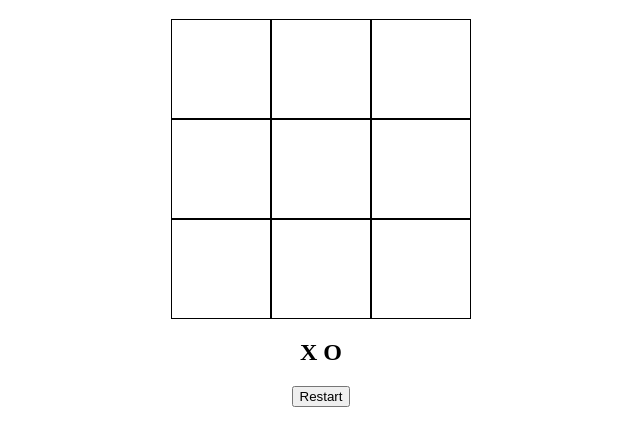
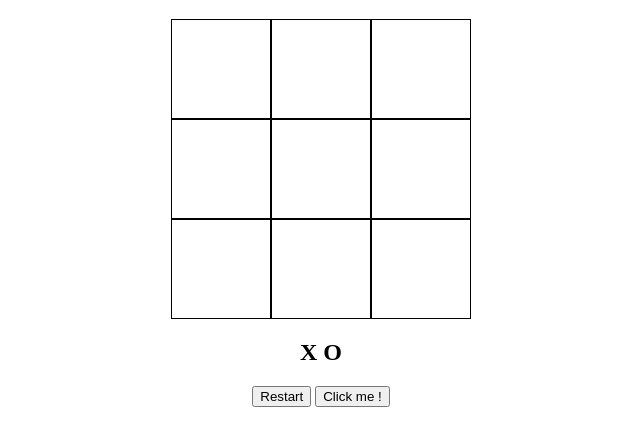
Before and after one commit to Mohamed-kada/tictoe2, a website: page public/mohamed.html in a window 1280 px wide. Shown: the part 61-506 px from the top of the page, without its empty margins (319-959 px from the left). Drawn offline with Linux system fonts and the light colour scheme.

Commit message:
Update mohamed.html

```diff
--- a/public/mohamed.html
+++ b/public/mohamed.html
@@ -23,6 +23,8 @@
     </div>
     <h2></h2>
     <button id="restart">Restart</button>
+    <a href="/index.html" target="_parent"><button>Click me !</button></a>
+
 
 
 </body>
```
